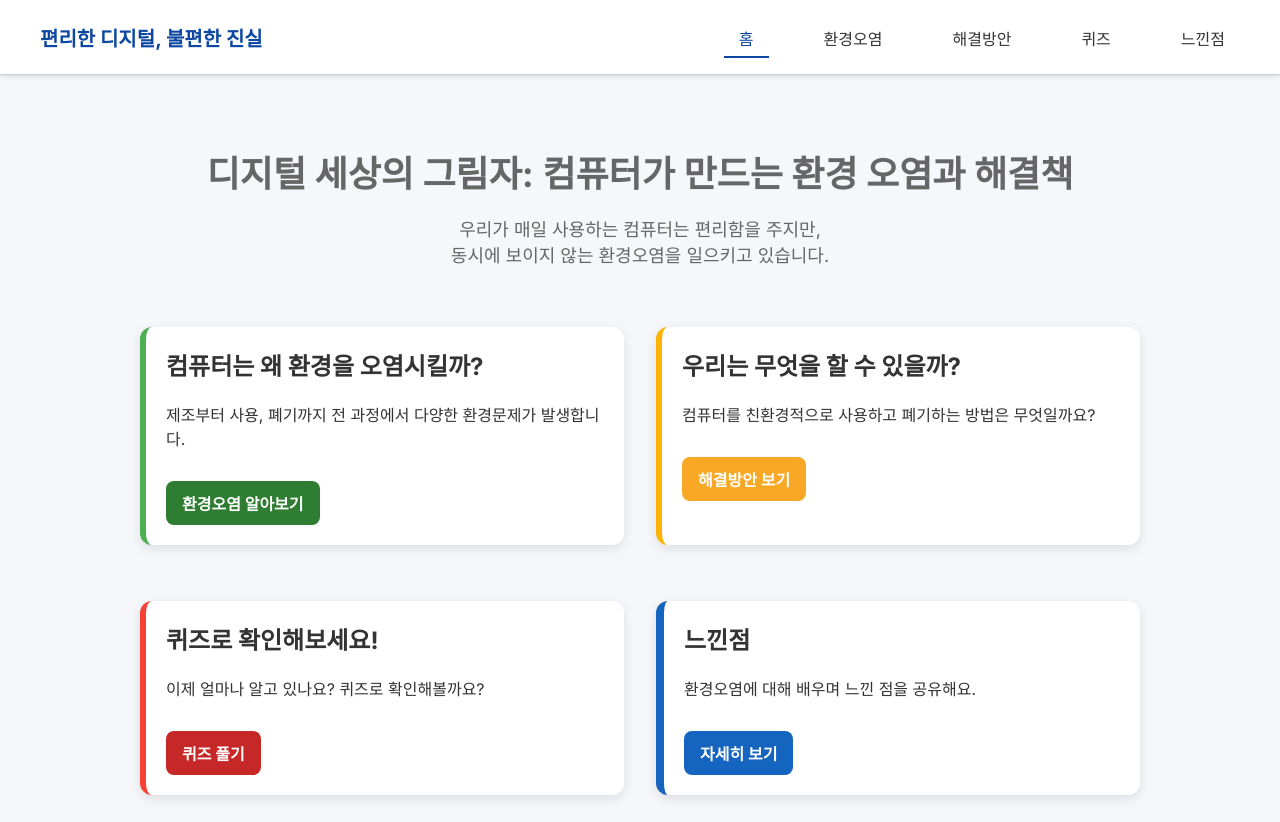
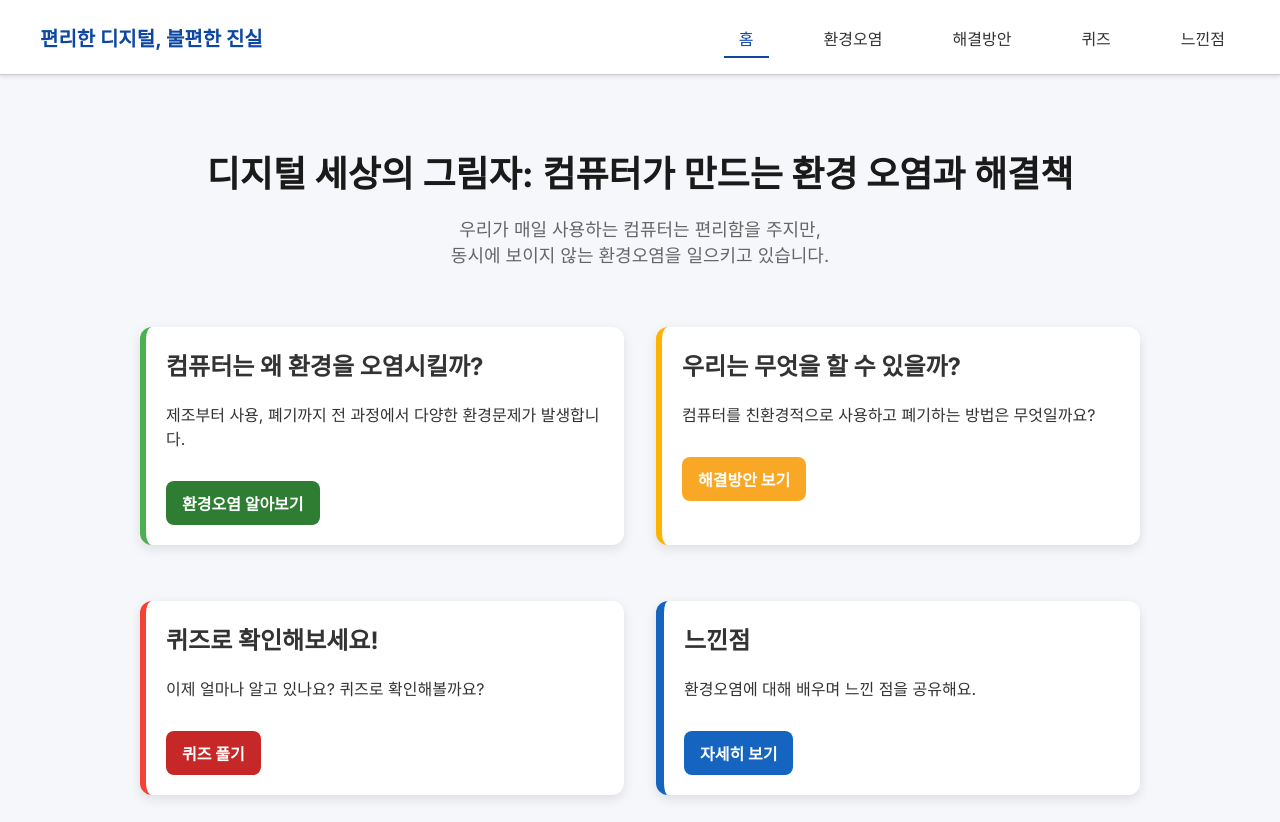
Before and after one commit to jeeeong/team, a plain HTML site: page index.html in a window 1280 px wide. Shown: the top 822 px of the page. Drawn offline with Linux system fonts and the light colour scheme.

Commit message:
Update style.css

```diff
--- a/style.css
+++ b/style.css
@@ -110,7 +110,7 @@ footer {
 .hero.center-hero h1 {
   font-size: 36px;
   margin-bottom: 10px;
-  color: #666666;
+  color: #1a1a1a;
 }
 
 .hero.center-hero h2 {
```
